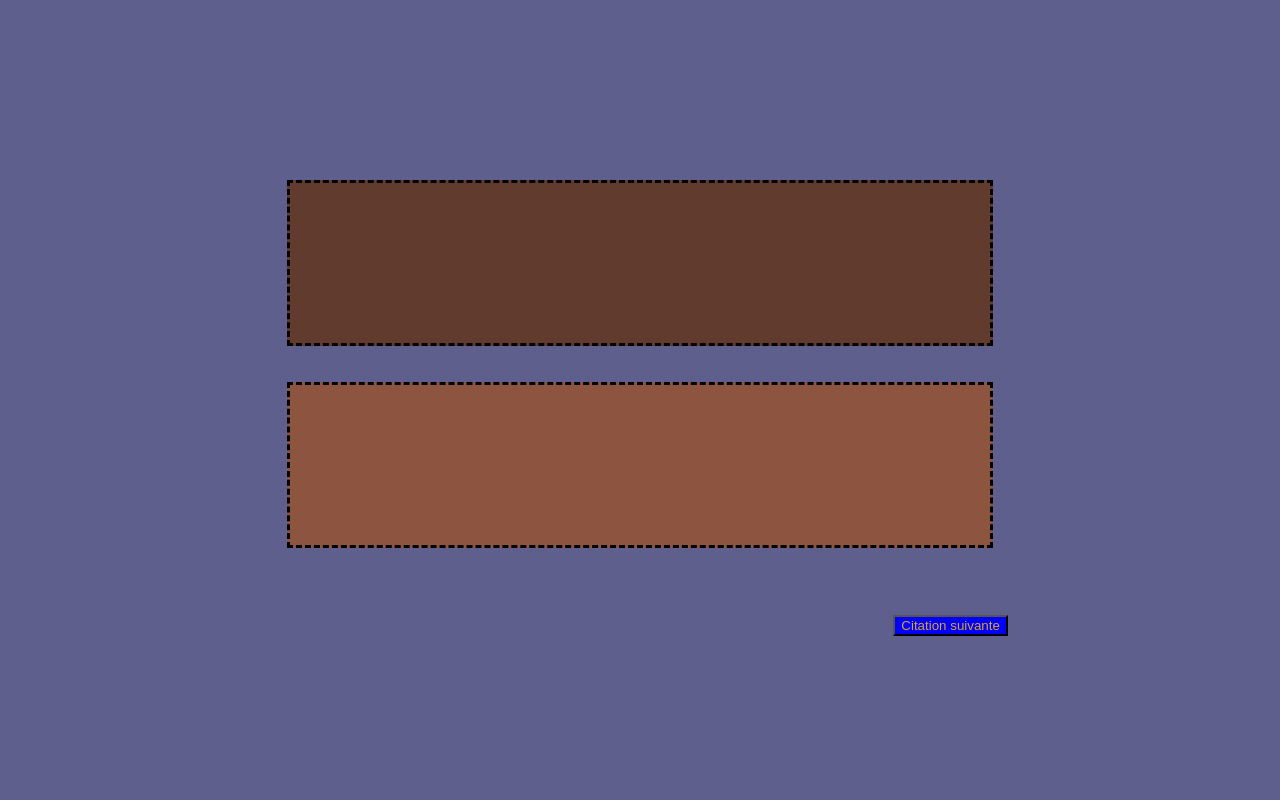
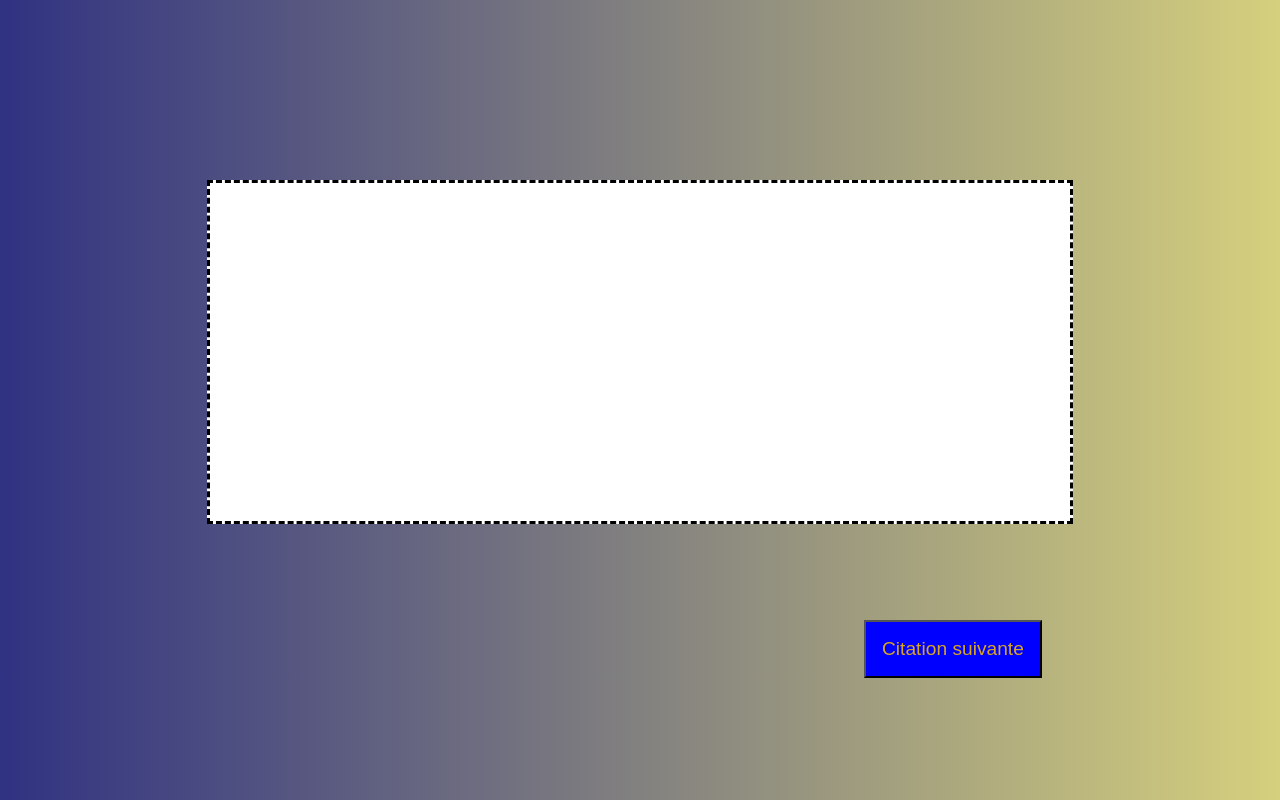
Before and after one commit to Reno1972/Eval_23, a plain HTML site: page index.html in a window 1280 px wide. Drawn offline with Linux system fonts and the light colour scheme.

Commit message:
V1.03 citation aleatoire regroupée

```diff
--- a/assets/css/Eval_23.css
+++ b/assets/css/Eval_23.css
@@ -1,36 +1,28 @@
 @import url('https://fonts.googleapis.com/css2?family=Satisfy&display=swap');
 
 body{
-    background-color: rgb(95, 95, 141);
+    background: linear-gradient(0.25turn, #303282, #d5d07d);
 }
-.container{
+
+div{
+    font-family: 'Satisfy', cursive;
+    background-color:white;
     text-align: center;
-    font-family: 'Satisfy', cursive;
     font-size: large;
     margin-top: 10em;
     margin-left: auto;
     margin-right: auto;
     border: dashed;
-    padding: 5rem;
+    padding: 10rem;
     width: 30em;
-    background-color: rgb(97, 60, 46);
 }
-.return{
-    text-align: center;
-    font-family: 'Satisfy', cursive;
-    font-size: large;
-    margin-top: 2em;
-    margin-left: auto;
-    margin-right: auto;
-    border: dashed;
-    padding: 5rem;
-    width: 30em;
-    background-color: rgb(141, 84, 63);
-}
+
 #btn{
     color: goldenrod;
     background-color: blue;
+    font-size: larger;
+    padding: 1rem;
     margin-top: 5em;
-    margin-left: 67em;
+    margin-left: 45em;
     margin-right: auto;
 }
--- a/assets/js/Eval_23.js
+++ b/assets/js/Eval_23.js
@@ -15,9 +15,10 @@ let textReturn= document.querySelector(".return");
 
 buttonSelector.addEventListener("click", ()=>{
 
-    var index=returnText(arrayOfQuotes);
-    textSelelector.innerText=`${arrayOfQuotes[index][0]}`;
-    textReturn.innerText=`${arrayOfQuotes[index][1]}`;
+        var condition=index
+        var index=returnText(arrayOfQuotes);
+        textSelelector.innerText=`${arrayOfQuotes[index][0]}`;
+        textReturn.innerText=`${arrayOfQuotes[index][1]}`;
 })
 
 function returnText(array){
```
Also changed, not shown: index.html (+1 -2 lines).
